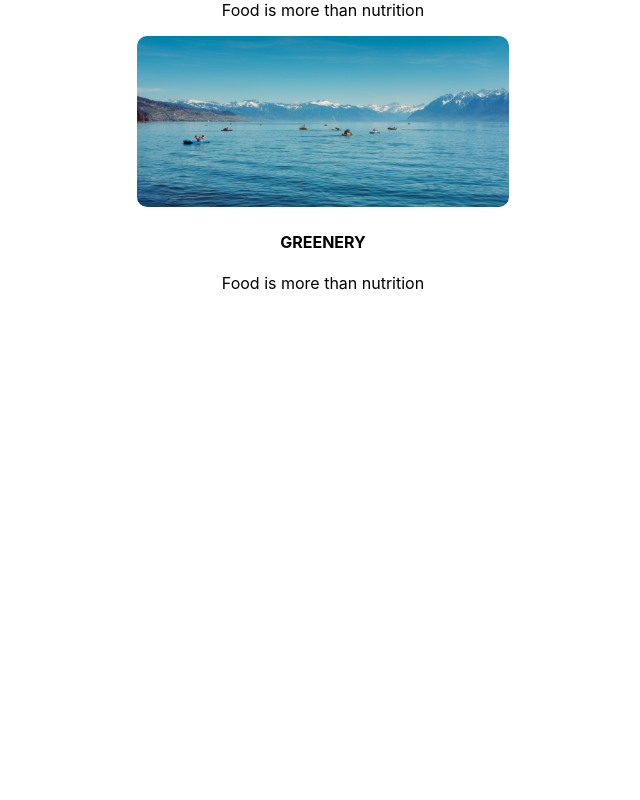
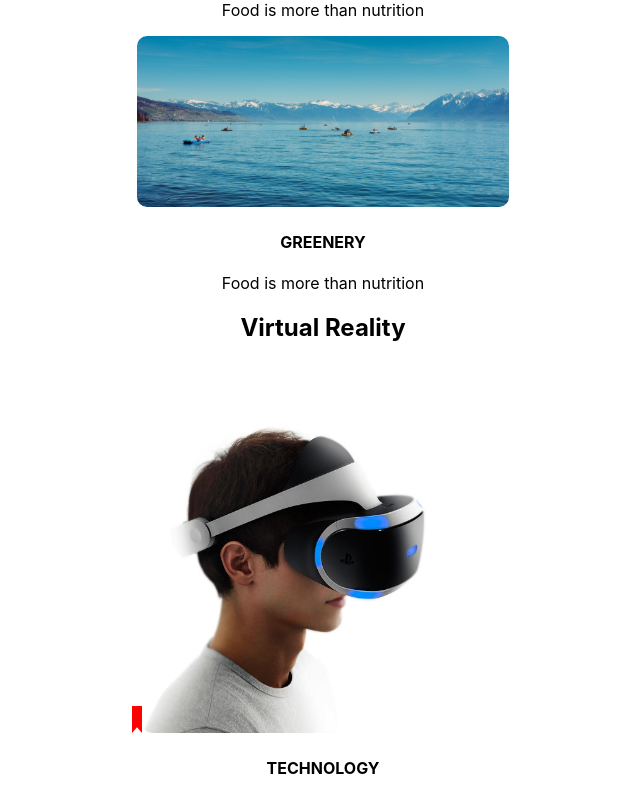
Before and after one commit to rts-cmk-wu04/react-komponenter-silv2107, a React (Create React App) app: page / in a window 1280 px wide. Shown: the part 6062-6862 px from the top of the page, without its empty margins (317-957 px from the left). Before the commit the page ends 6371 px from the top, so only its background shows below. Built offline with nearby package versions, Linux system fonts and the light colour scheme.

Commit message:
adding virtual reality branch

```diff
--- a/src/App.js
+++ b/src/App.js
@@ -9,6 +9,7 @@ import Places from "./components/placesToSee";
 import Services from "./components/serviceContainer";
 import Theme from "./components/theme";
 import Travel from "./components/travel";
+import Virtual from "./components/virtual";
 
 function App() {
     var [components, setComponents] = useState({})
@@ -55,6 +56,8 @@ function App() {
             return <Theme key={content.imgBackground} imgBackground={content.imgBackground} title={content.title} description={content.description}/>
         })}
 
+        <Virtual/>
+
 
 
       </div>
--- /dev/null
+++ b/src/components/virtual.js
@@ -0,0 +1,14 @@
+import React from "react";
+
+function Virtual(){
+    return (
+        <article>
+           <h2>Virtual Reality</h2>
+           <img src="./icon/bookmark.svg" alt="bookmark"/>
+           <img src="./images/virtual.png" alt="virtual reality"/>
+           <h4>TECHNOLOGY</h4>
+        </article>
+        )
+}
+
+export default Virtual;
```
Also changed, not shown: 1 other file (tests, documents, lock files or other folders).
